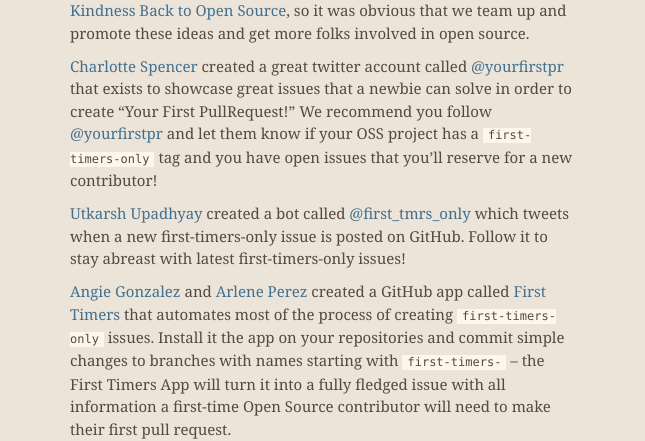
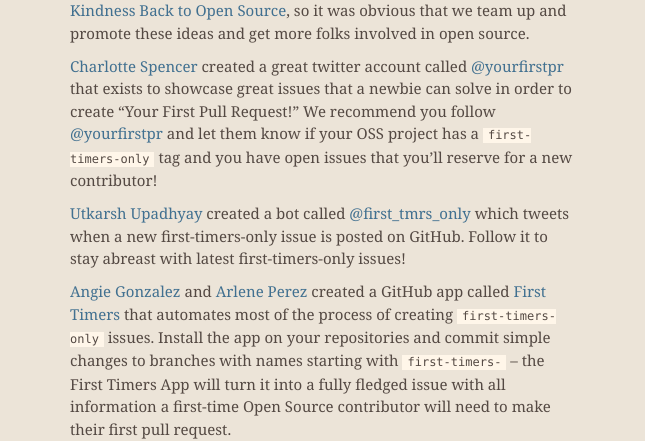
Before and after one commit to shanselman/firsttimersonly, a Jekyll site: the page built from index.md, in a window 1280 px wide and 900 px high, scrolled down 2560 px. Shown: the part 182-623 px from the top of the window, without its empty margins (317-962 px from the left). Built offline with Jekyll 4.4.1, drawn with Linux system fonts in a browser that asks for light colours; nearby versions of some CDN libraries; comment, search, counter and statistics services are not loaded; our own code applies the rules of GitHub Pages for plain Markdown files.

Commit message:
text edits
a space was needed between two words pull and request; line 59
remove the word 'it' that was not required; line 63

```diff
--- a/index.md
+++ b/index.md
@@ -56,11 +56,11 @@ Markdown snippet:
 
 [Kent C. Dodds](https://twitter.com/kentcdodds) proposed [First Timers Only](https://medium.com/@kentcdodds/first-timers-only-78281ea47455) to get  new people to make their first contribution. [Scott Hanselman](http://hanselman.com) blogged about [Bringing Kindness Back to Open Source](http://www.hanselman.com/blog/BringKindnessBackToOpenSource.aspx), so it was obvious that we team up and promote these ideas and get more folks involved in open source.
 
-[Charlotte Spencer](https://twitter.com/charlotteis) created a great twitter account called [@yourfirstpr](https://twitter.com/yourfirstpr) that exists to showcase great issues that a newbie can solve in order to create "Your First PullRequest!" We recommend you follow [@yourfirstpr](https://twitter.com/yourfirstpr) and let them know if your OSS project has a `first-timers-only` tag and you have open issues that you'll reserve for a new contributor!
+[Charlotte Spencer](https://twitter.com/charlotteis) created a great twitter account called [@yourfirstpr](https://twitter.com/yourfirstpr) that exists to showcase great issues that a newbie can solve in order to create "Your First Pull Request!" We recommend you follow [@yourfirstpr](https://twitter.com/yourfirstpr) and let them know if your OSS project has a `first-timers-only` tag and you have open issues that you'll reserve for a new contributor!
 
 [Utkarsh Upadhyay](https://twitter.com/musically_ut) created a bot called [@first_tmrs_only](https://twitter.com/first_tmrs_only) which tweets when a new first-timers-only issue is posted on GitHub. Follow it to stay abreast with latest first-timers-only issues!
 
-[Angie Gonzalez](https://agonzalez0515.github.io/) and [Arlene Perez](https://github.com/techforchange) created a GitHub app called [First Timers](https://github.com/apps/first-timers) that automates most of the process of creating `first-timers-only` issues. Install it the app on your repositories and commit simple changes to branches with names starting with `first-timers-` – the First Timers App will turn it into a fully fledged issue with all information a first-time Open Source contributor will need to make their first pull request.
+[Angie Gonzalez](https://agonzalez0515.github.io/) and [Arlene Perez](https://github.com/techforchange) created a GitHub app called [First Timers](https://github.com/apps/first-timers) that automates most of the process of creating `first-timers-only` issues. Install the app on your repositories and commit simple changes to branches with names starting with `first-timers-` – the First Timers App will turn it into a fully fledged issue with all information a first-time Open Source contributor will need to make their first pull request.
 
 ### Empower a First Timer today!
 We believe - and we hope you do too - that learning how to code, how to think, *and* _how to contribute to open source_ can empower the next generation of coders and creators. We VALUE first time contributors and we want them to know that everyone started somewhere! Start here!
```
